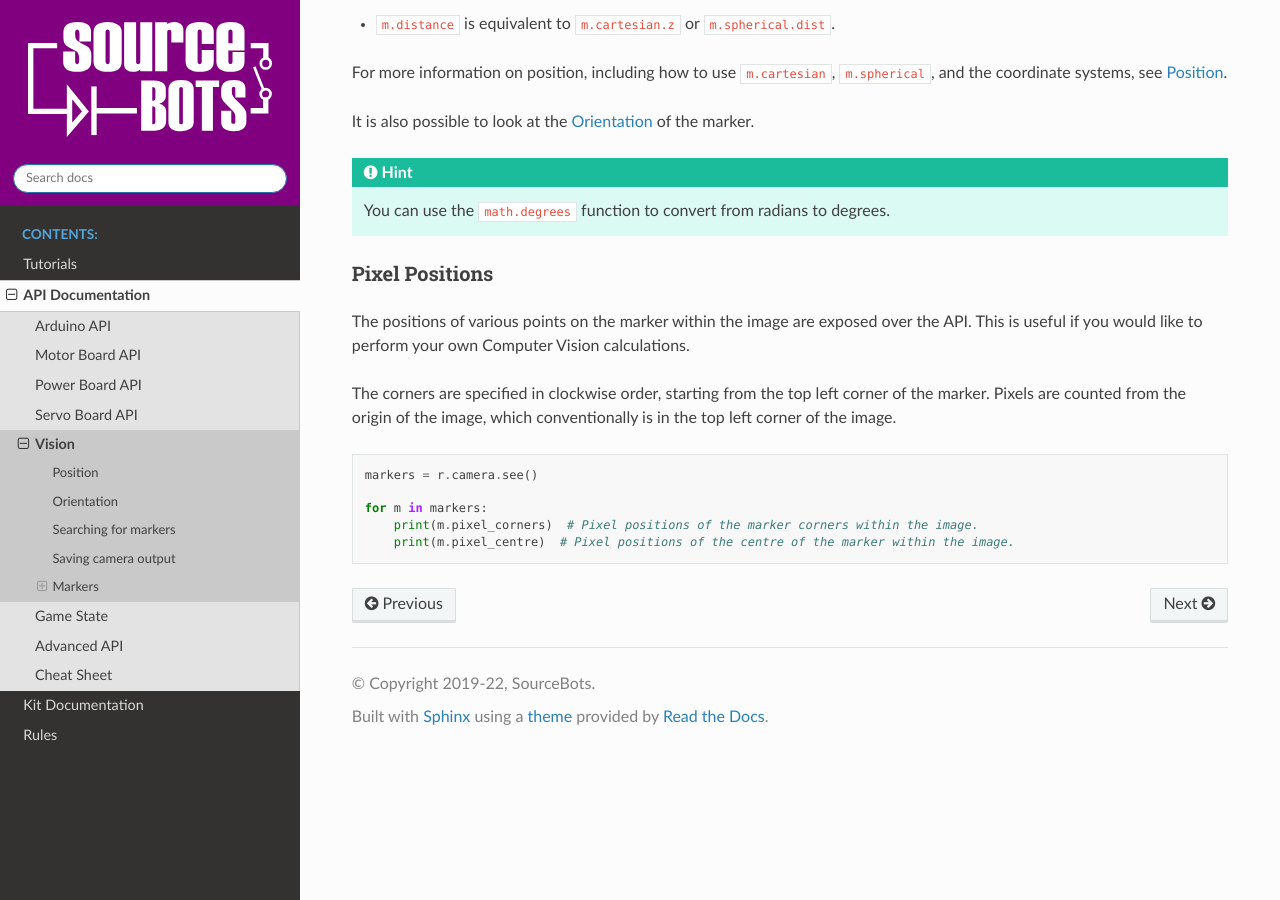
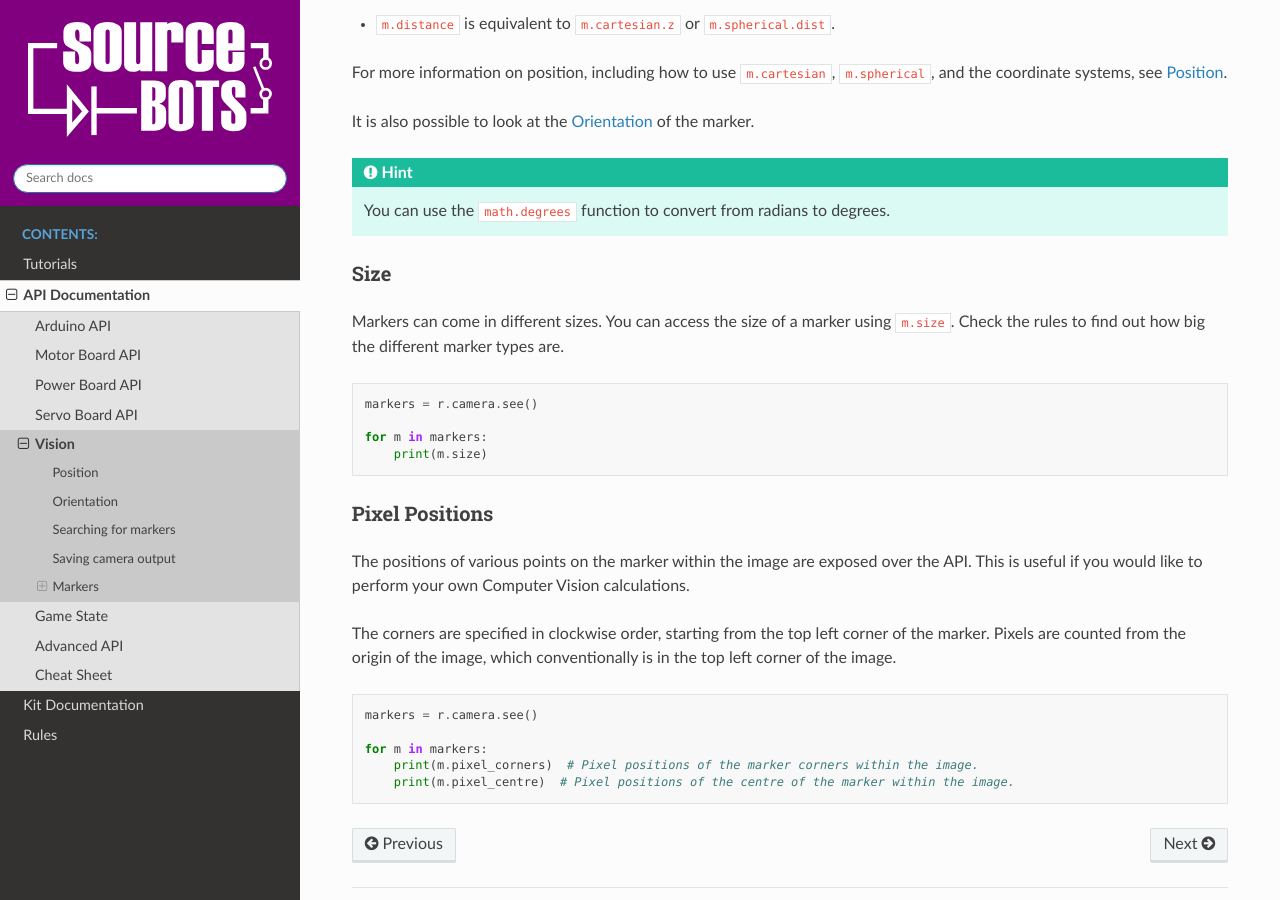
Before and after one commit to sourcebots/sbot, a Sphinx documentation site: the page built from docs/source/api/vision/index.rst, in a window 1280 px wide and 900 px high, scrolled down 2580 px. Built offline with Sphinx 7.4.7 and the Read the Docs theme 2.0.0, drawn with Linux system fonts in a browser that asks for light colours.

Commit message:
Document BaseMarker.size

```diff
--- a/docs/source/api/vision/index.rst
+++ b/docs/source/api/vision/index.rst
@@ -93,6 +93,20 @@ It is also possible to look at the `Orientation <orientation.html>`__ of the mar
 
 .. Hint:: You can use the ``math.degrees`` function to convert from radians to degrees.
 
+Size
+~~~~
+
+Markers can come in different sizes.
+You can access the size of a marker using ``m.size``.
+Check the rules to find out how big the different marker types are.
+
+.. code:: python
+
+   markers = r.camera.see()
+
+   for m in markers:
+       print(m.size)
+
 Pixel Positions
 ~~~~~~~~~~~~~~~
 
```
